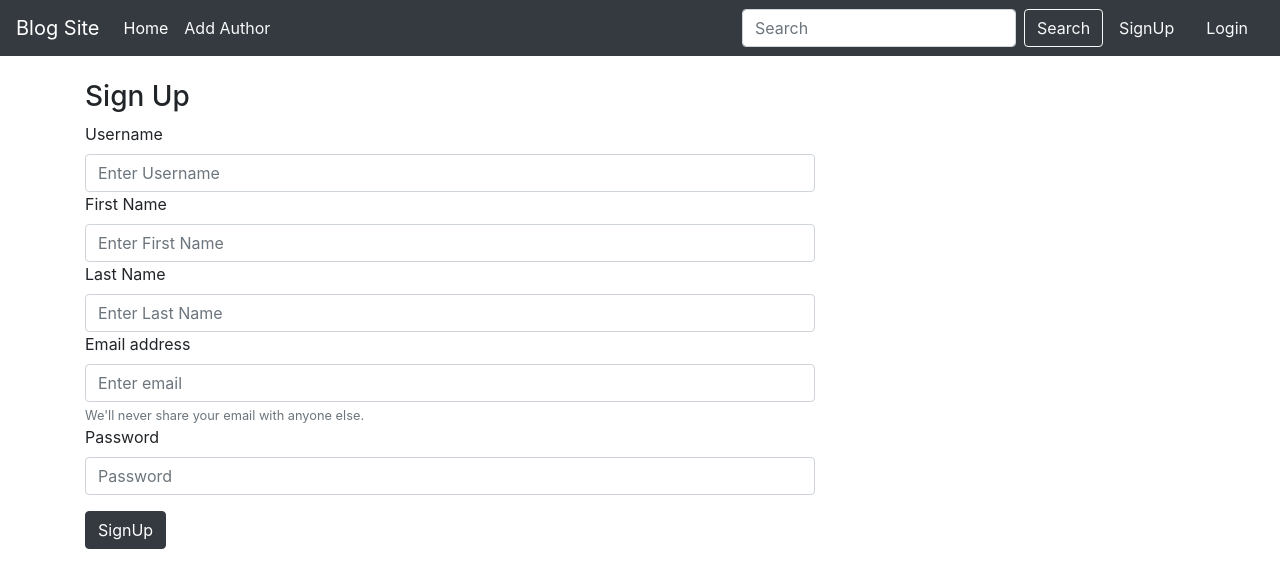
After one commit to Chandu8817/Flask-Projects, a Flask app: page /signup in a window 1280 px wide. The commit adds this page. Shown: the top 588 px of the page. Run offline with Flask 2, Linux system fonts and the light colour scheme; some libraries are stand-ins or nearby versions.

Commit message:
make it better

```diff
--- /dev/null
+++ b/flask_blogs/__init__.py
@@ -0,0 +1,45 @@
+from flask import Flask
+from flask_sqlalchemy import SQLAlchemy
+from flask_marshmallow import Marshmallow
+from flask_restful import Api
+from flask_login import LoginManager
+
+
+# init SQLAlchemy so we can use it later in our models
+db = SQLAlchemy()
+db = SQLAlchemy()
+ma = Marshmallow()
+api = Api()
+
+def create_app():
+    app = Flask(__name__)
+
+    app.config['SECRET_KEY'] = 'fgfhfhhyrtgdrgdrgdrtgdr'
+    app.config['SQLALCHEMY_DATABASE_URI'] = 'sqlite:///db.sqlite'
+    app.config['SQLALCHEMY_DATABASE_URI'] = 'sqlite:///blog.db'
+    app.config['SQLAlCHEMY_TRACK_MODIFICATIONS'] = False
+
+    db.init_app(app)
+    api.init_app(app)
+    ma.init_app(app)
+    login_manager = LoginManager()
+    login_manager.login_view = 'auth.login'
+    login_manager.init_app(app)
+
+
+    from .models import User
+    @login_manager.user_loader
+    def load_user(user_id):
+        # since the user_id is just the primary key of our user table, use it in the query for the user
+        return User.query.get(int(user_id))
+
+
+    # blueprint for auth routes in our app
+    from .auth import auth as auth_blueprint
+    app.register_blueprint(auth_blueprint)
+
+
+    from .blog import blog as blog_blueprint
+    app.register_blueprint(blog_blueprint)
+
+    return app
--- /dev/null
+++ b/flask_blogs/auth.py
@@ -0,0 +1,69 @@
+
+from flask_login.utils import login_required,logout_user
+from . import db
+from .models import User
+from flask import Blueprint, render_template, redirect, url_for, request, flash
+from werkzeug.security import generate_password_hash, check_password_hash
+from flask_login import login_user
+
+
+auth = Blueprint('auth', __name__)
+
+
+@auth.route('/login')
+
+def login():
+    return render_template('login.html')
+
+@auth.route('/login', methods=['POST'])
+def login_post():
+    username = request.form.get('username')
+    # email = request.form.get('email')
+
+    password = request.form.get('password')
+    remember = True if request.form.get('remember') else False
+
+    user = User.query.filter_by(username=username).first()
+
+    # check if the user actually exists
+    # take the user-supplied password, hash it, and compare it to the hashed password in the database
+    if not user or not check_password_hash(user.password, password):
+        flash('Please check your login details and try again.')
+        return redirect(url_for('auth.login')) # if the user doesn't exist or password is wrong, reload the page
+
+    # if the above check passes, then we know the user has the right credentials\
+    login_user(user, remember=remember)
+    return redirect(url_for('blog.index'))
+
+@auth.route('/signup')
+def signup():
+    return render_template('signup.html')
+
+@auth.route('/signup', methods=['POST'])
+def signup_post():
+    email = request.form.get('email')
+    username = request.form.get('username')
+    fname = request.form.get('fname')
+    lname = request.form.get('lname')
+    password = request.form.get('password')
+
+    user = User.query.filter_by(username=username).first()
+     # if this returns a user, then the email already exists in database
+    if user: # if a user is found, we want to redirect back to signup page so user can try again
+        flash('Username address already exists')
+        return redirect(url_for('auth.signup'))
+
+    # create a new user with the form data. Hash the password so the plaintext version isn't saved.
+    new_user = User(username=username,email=email, first_name=fname,last_name=lname, password=generate_password_hash(password, method='sha256'))
+
+    # add the new user to the database
+    db.session.add(new_user)
+    db.session.commit()
+
+    return redirect(url_for('auth.login'))
+
+@auth.route('/logout')
+@login_required
+def logout():
+    logout_user()
+    return redirect(url_for('blog.index'))
--- /dev/null
+++ b/flask_blogs/templates/base.html
@@ -0,0 +1,91 @@
+<!DOCTYPE html>
+<html lang="en">
+
+<head>
+  <title>{% block title %}{% endblock %}</title>
+
+  <!-- Required meta tags -->
+  <meta charset="utf-8" />
+  <meta name="viewport" content="width=device-width, initial-scale=1, shrink-to-fit=no" />
+
+  <!-- Bootstrap CSS -->
+  <link rel="stylesheet" href="https://stackpath.bootstrapcdn.com/bootstrap/4.3.1/css/bootstrap.min.css"
+    integrity="sha384-ggOyR0iXCbMQv3Xipma34MD+dH/1fQ784/j6cY/iJTQUOhcWr7x9JvoRxT2MZw1T" crossorigin="anonymous" />
+
+    <link rel="stylesheet" href="https://cdnjs.cloudflare.com/ajax/libs/font-awesome/4.7.0/css/font-awesome.min.css">
+
+
+  <!-- custom CSS  -->
+  <link rel="stylesheet" href="{{ url_for('static', filename='css/style.css') }}">
+</head>
+
+<body>
+  <nav class="navbar navbar-expand-sm navbar-dark bg-dark">
+    <a class="navbar-brand" href="/">Blog Site</a>
+    <button class="navbar-toggler d-lg-none" type="button" data-toggle="collapse" data-target="#collapsibleNavId"
+      aria-controls="collapsibleNavId" aria-expanded="false" aria-label="Toggle navigation">
+      <span class="navbar-toggler-icon"></span>
+    </button>
+    <div class="collapse navbar-collapse" id="collapsibleNavId">
+      <ul class="navbar-nav mr-auto mt-2 mt-lg-0">
+        <li class="nav-item active">
+          <a class="nav-link" href="/">Home <span class="sr-only">(current)</span></a>
+        </li>
+        <li class="nav-item">
+          <a class="nav-link text-light" href="/author">Add Author</a>
+        </li>
+      </ul>
+      <form class="form-inline my-2 my-lg-0">
+        <input class="form-control mr-sm-2" type="text" placeholder="Search" />
+        <button class="btn btn-outline-light my-2 my-sm-0" type="submit">
+          Search
+        </button>
+      </form>
+
+      {% if not current_user.is_authenticated %}
+
+      <a class="nav-link text-light" href="/signup"> SignUp</a>
+
+      <a class="nav-link text-light" href="/login"> Login</a>
+
+      {% endif %}
+
+      {% if current_user.is_authenticated %}
+
+
+<!-- Small button groups (default and split) -->
+<div class="btn-group ml-4 mr-4">
+  <a class="dropdown-toggle" type="button" data-toggle="dropdown" aria-haspopup="true" aria-expanded="false">
+    <i class="fa fa-user-circle text-center mt-2" style="font-size:40px;color:rgb(233, 233, 233);">
+    <p class="text-light" style="font-size:15px;color:rgb(233, 233, 233);">{{current_user.username}}</p>
+
+    </i>
+
+  </a>
+  <div class="dropdown-menu">
+    <a class="nav-link text-dark" href="/logout"> LogOut</a>
+
+  </div>
+</div>
+
+
+      {% endif %}
+
+
+
+    </div>
+  </nav>
+
+  {% block main %} {% endblock main %}
+  <script src="https://code.jquery.com/jquery-3.3.1.slim.min.js"
+    integrity="sha384-q8i/X+965DzO0rT7abK41JStQIAqVgRVzpbzo5smXKp4YfRvH+8abtTE1Pi6jizo"
+    crossorigin="anonymous"></script>
+  <script src="https://cdnjs.cloudflare.com/ajax/libs/popper.js/1.14.7/umd/popper.min.js"
+    integrity="sha384-UO2eT0CpHqdSJQ6hJty5KVphtPhzWj9WO1clHTMGa3JDZwrnQq4sF86dIHNDz0W1"
+    crossorigin="anonymous"></script>
+  <script src="https://stackpath.bootstrapcdn.com/bootstrap/4.3.1/js/bootstrap.min.js"
+    integrity="sha384-JjSmVgyd0p3pXB1rRibZUAYoIIy6OrQ6VrjIEaFf/nJGzIxFDsf4x0xIM+B07jRM"
+    crossorigin="anonymous"></script>
+</body>
+
+</html>
--- /dev/null
+++ b/flask_blogs/templates/signup.html
@@ -0,0 +1,84 @@
+{% extends 'base.html' %} {% block title %} home {% endblock title %} {% block
+main %}
+<div class="container mt-4">
+  <h3 class="title">Sign Up</h3>
+  {% with messages = get_flashed_messages() %} {% if messages %}
+  <div class="text-danger">
+    {{ messages[0] }}. Go to
+    <a href="{{ url_for('auth.login') }}">login page</a>.
+  </div>
+  {% endif %} {% endwith %}
+
+  <div class="d-flex justify-content-center">
+    <form method="POST" action="/signup">
+      <div class="form-group row">
+        <div class="col-md-8">
+          <label for="username">Username</label>
+          <input
+            type="text"
+            name="username"
+            class="form-control input-lg"
+            id="username"
+            placeholder="Enter Username"
+          />
+        </div>
+
+        <!-- <div class="form-group"> -->
+        <div class="col-md-8">
+          <label for="fname">First Name</label>
+          <input
+            type="text"
+            name="fname"
+            class="form-control input-lg"
+            id="fname"
+            placeholder="Enter First Name"
+          />
+        </div>
+        <!-- <div class="form-group"> -->
+        <div class="col-md-8">
+          <label for="lname">Last Name</label>
+          <input
+            type="text"
+            name="lname"
+            class="form-control input-lg"
+            id="lname"
+            placeholder="Enter Last Name"
+          />
+        </div>
+        <!-- <div class="form-group"> -->
+        <div class="col-md-8">
+          <label for="exampleInputEmail1">Email address</label>
+          <input
+            type="email"
+            name="email"
+            class="form-control input-lg"
+            id="exampleInputEmail1"
+            aria-describedby="emailHelp"
+            placeholder="Enter email"
+          />
+          <small id="emailHelp" class="form-text text-muted"
+            >We'll never share your email with anyone else.</small
+          >
+        </div>
+
+        <!-- <div class="form-group"> -->
+
+        <div class="col-md-8">
+          <label for="exampleInputPassword1">Password</label>
+          <input
+            type="password"
+            name="password"
+            class="form-control input-lg"
+            id="exampleInputPassword1"
+            placeholder="Password"
+          />
+        </div>
+    </div>
+
+      <button type="submit" class="btn btn-dark">SignUp</button>
+
+    </form>
+  </div>
+</div>
+
+{% endblock %}
```
Also changed, not shown: flask_blogs/blog.py (renamed from app.py, +40 -63 lines), flask_blogs/models.py (added, +34 -0 lines), flask_blogs/templates/author.html (renamed from templates/author.html, +8 -0 lines), flask_blogs/templates/index.html (added, +94 -0 lines), flask_blogs/templates/login.html (added, +39 -0 lines), flask_blogs/templates/profile.html (added, +7 -0 lines), templates/base.html (deleted, +0 -79 lines), templates/index.html (deleted, +0 -88 lines), blog.db (deleted), flask_blogs/blog.db (added), flask_blogs/requirements.txt (renamed from requirements.txt), flask_blogs/static/css/style.css (renamed from static/css/style.css), flask_blogs/templates/update.html (renamed from templates/update.html), flask_blogs/templates/viewblog.html (renamed from templates/viewblog.html), 2 other files.
